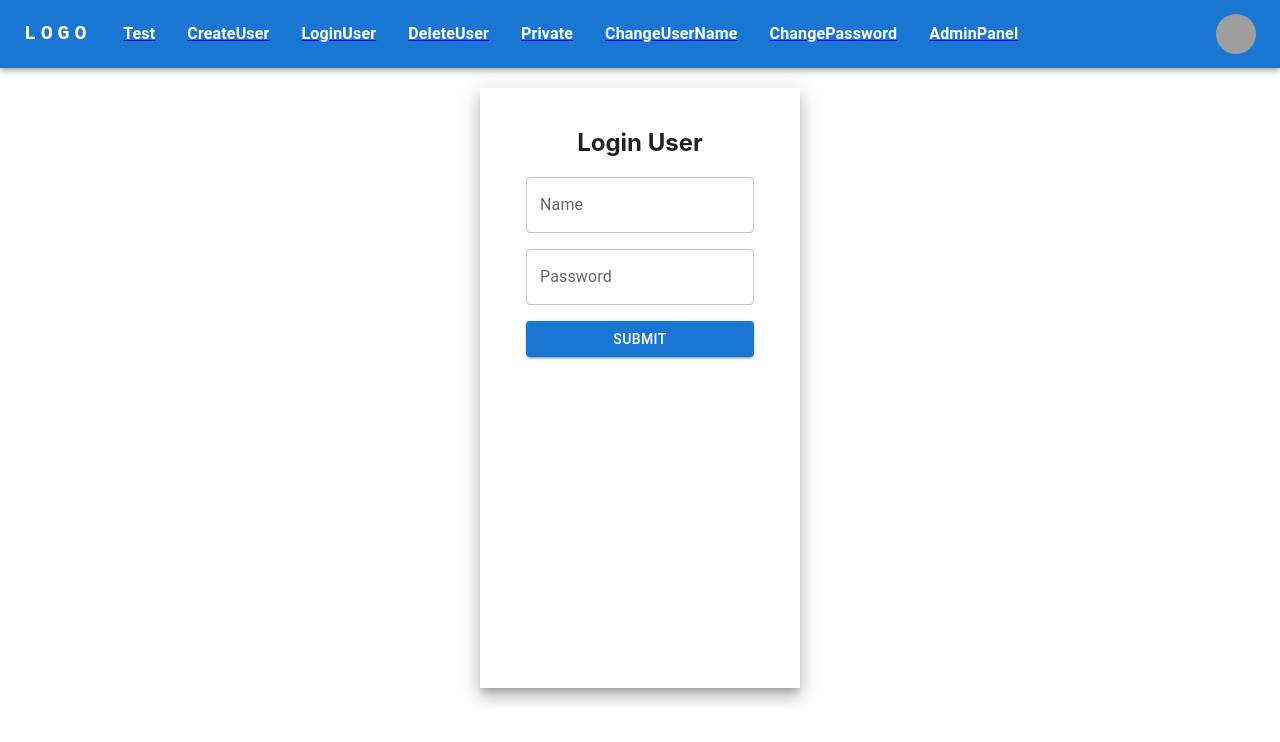
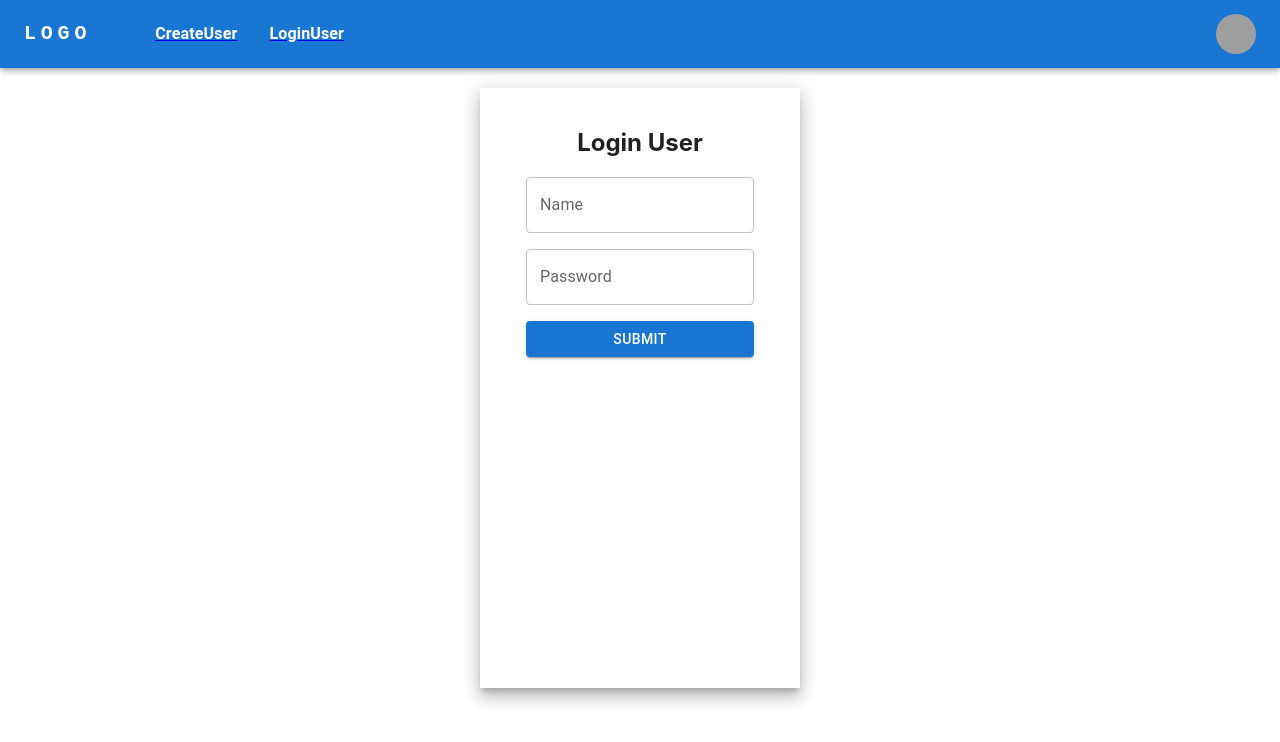
Before and after one commit to prasadmagi/frontenduser, a React (Create React App) app: page /LoginUser in a window 1280 px wide. Shown: the top 742 px of the page. Built offline with nearby package versions, Linux system fonts and the light colour scheme; grey boxes are pictures that could not be loaded.

Commit message:
Dynamic Menu Added with hide Route
Dynamic Menu Added with hide Route

```diff
--- a/package.json
+++ b/package.json
@@ -14,6 +14,7 @@
     "@testing-library/react": "^13.4.0",
     "@testing-library/user-event": "^13.5.0",
     "axios": "^1.5.1",
+    "material-react-table": "^2.6.1",
     "react": "^18.2.0",
     "react-dom": "^18.2.0",
     "react-promise-tracker": "^2.1.1",
--- a/src/components/Layout.js
+++ b/src/components/Layout.js
@@ -1,4 +1,4 @@
-import React, { useContext, useState } from "react";
+import React, { useContext, useEffect, useState } from "react";
 import { Link, Outlet } from "react-router-dom";
 import AppBar from "@mui/material/AppBar";
 import Box from "@mui/material/Box";
@@ -10,73 +10,64 @@ import Container from "@mui/material/Container";
 import Tooltip from "@mui/material/Tooltip";
 import MenuItem from "@mui/material/MenuItem";
 import UserContext from "./UserContext";
-import Avatar from '@mui/material/Avatar';
-import { useTheme } from '@mui/material';
-import useMediaQuery from '@mui/material/useMediaQuery';
+import Avatar from "@mui/material/Avatar";
+import { useTheme } from "@mui/material";
+import useMediaQuery from "@mui/material/useMediaQuery";
 import { popUp } from "../Helper";
-import {
-  CircularProgress,
-} from "@mui/material";
+import { CircularProgress } from "@mui/material";
 import { useNavigate } from "react-router-dom";
 import { DrawerMenu } from "./DrawerMenu";
+import { Menus1, Menus2} from './Menus';
 export const Layout = () => {
-  const theme = useTheme()
-  const AuthToken = useContext(UserContext)
-  const useMatch = useMediaQuery(theme.breakpoints.down('sm'))
-  const [isLoading, setisLoading] = useState(false)
-  const navigate = useNavigate()
-  const setting = ["Profile", "Logout"]
+  const theme = useTheme();
+  const AuthToken = useContext(UserContext);
+  const useMatch = useMediaQuery(theme.breakpoints.down("sm"));
+  const [isLoading, setisLoading] = useState(false);
+  const navigate = useNavigate();
+  const setting = ["Profile", "Logout"];
   const [anchorElUser, setAnchorElUser] = React.useState(null);
-
-
+  const [allmenu, setAllmenu] = useState([])
+  const token =localStorage.getItem("token")
   const handleOpenUserMenu = (event) => {
-    debugger
+    debugger;
     console.log(AuthToken);
     if (AuthToken) {
-
       setAnchorElUser(event.currentTarget);
     }
   };
 
   const handleMenuClick = async (e) => {
-    debugger
-    setisLoading(true)
+    debugger;
+    setisLoading(true);
     console.log(e, "check");
     if (e === "Logout") {
-      //   let url = window.REACT_APP_URL + "logout";
-
-      //   let response = await axios.get(url)
-      //   let result = await response.data
-      //   setisLoading(false)
-      //   if (result.msgId === -1) {
-      //     popUp({ message: result.message, icons: "error", title: "Error" })
-      //     return
-      //   } else {
-      //     popUp({ message: result.message, icons: "success", title: "Success" })
-      //     return
-
-      //   }
-      // }
-
-      let token = localStorage.getItem("token")
+      let token = localStorage.getItem("token");
 
       if (token) {
-        setisLoading(false)
-        localStorage.clear()
-        popUp({ message: "User Logout Successfully", icons: "success", title: "Success" }).then((event) => {
+        setisLoading(false);
+        localStorage.clear();
+        popUp({
+          message: "User Logout Successfully",
+          icons: "success",
+          title: "Success",
+        }).then((event) => {
           if (event.isConfirmed) {
-            navigate("/")
+            navigate("/");
           }
-        })
-        return
+        });
+        return;
       } else {
-        setisLoading(false)
-        popUp({ message: "Please Login First", icons: "error", title: "Error" }).then((event) => {
+        setisLoading(false);
+        popUp({
+          message: "Please Login First",
+          icons: "error",
+          title: "Error",
+        }).then((event) => {
           if (event.isConfirmed) {
-            navigate("/LoginUser")
+            navigate("/LoginUser");
           }
-        })
-        return
+        });
+        return;
       }
     }
   };
@@ -84,13 +75,20 @@ export const Layout = () => {
   const handleCloseUserMenu = () => {
     setAnchorElUser(null);
   };
+
+  useEffect(()=> {
+    debugger
+    if(token) {
+      setAllmenu([...Menus2])
+    }else {
+      setAllmenu([...Menus1])
+    }
+  }, [token])
   return (
     <>
-      {
-        isLoading ? (
+      {isLoading ? (
         <CircularProgress />
-        ) :
-          (
+      ) : (
         <AppBar position="static">
           <Container maxWidth="xl">
             <Toolbar disableGutters>
@@ -143,7 +141,7 @@ export const Layout = () => {
                   }}
                 ></Menu>
               </Box>
-                  {/* <AdbIcon sx={{ display: { xs: 'flex', md: 'none' }, mr: 1 }} /> */}
+
               <Typography
                 variant="h5"
                 noWrap
@@ -163,14 +161,17 @@ export const Layout = () => {
                 Test
               </Typography>
               <Box sx={{ flexGrow: 1, display: { xs: "none", md: "flex" } }}>
+                {useMatch ? (
+                  <DrawerMenu />
+                ) : (
+                  <>
                   {
-                      useMatch ? (
-                        <DrawerMenu />
-                      ) :
-                        (
+                    allmenu.map((menu) => {
+                      return (
                         <>
+
                           <MenuItem>
-                              <Link to="/">
+                            <Link to={`/${menu}`}>
                               <Typography
                                 textAlign="center"
                                 sx={{
@@ -180,165 +181,63 @@ export const Layout = () => {
                                   fontWeight: "bold",
                                 }}
                               >
-                                  Test
+                                {menu}
                               </Typography>
                             </Link>
                           </MenuItem>
-                            <MenuItem>
-                              <Link to="/CreateUser">
-                                <Typography
-                                  textAlign="center"
-                                  sx={{
-                                    my: 2,
-                                    color: "white",
-                                    display: "block",
-                                    fontWeight: "bold",
-                                  }}
-                                >
-                                  CreateUser
-                                </Typography>
-                              </Link>
-                            </MenuItem>
-                            <MenuItem>
-                              <Link to="/LoginUser">
-                                <Typography
-                                  textAlign="center"
-                                  sx={{
-                                    my: 2,
-                                    color: "white",
-                                    display: "block",
-                                    fontWeight: "bold",
-                                  }}
-                                >
-                                  LoginUser
-                                </Typography>
-                              </Link>
-                            </MenuItem>
+                        </>
+                      );
+                    })}
 
 
-                            <MenuItem>
-                              <Link to="/DeleteUser">
-                                <Typography
-                                  textAlign="center"
-                                  sx={{
-                                    my: 2,
-                                    color: "white",
-                                    display: "block",
-                                    fontWeight: "bold",
-                                  }}
-                                >
-                                  DeleteUser
-                                </Typography>
-                              </Link>
-                            </MenuItem>
 
-                            <MenuItem>
-                              <Link to="/Private">
-                                <Typography
-                                  textAlign="center"
-                                  sx={{
-                                    my: 2,
-                                    color: "white",
-                                    display: "block",
-                                    fontWeight: "bold",
-                                  }}
-                                >
-                                  Private
-                                </Typography>
-                              </Link>
-                            </MenuItem>
-                            <MenuItem>
-                              <Link to="/ChangeUserName">
-                                <Typography
-                                  textAlign="center"
-                                  sx={{
-                                    my: 2,
-                                    color: "white",
-                                    display: "block",
-                                    fontWeight: "bold",
-                                  }}
-                                >
-                                  ChangeUserName
-                                </Typography>
-                              </Link>
-                            </MenuItem>
-                            <MenuItem>
-                              <Link to="/ChangePassword">
-                                <Typography
-                                  textAlign="center"
-                                  sx={{
-                                    my: 2,
-                                    color: "white",
-                                    display: "block",
-                                    fontWeight: "bold",
-                                  }}
-                                >
-                                  ChangePassword
-                                </Typography>
-                              </Link>
-                            </MenuItem>
-                            <MenuItem>
-                              <Link to="/AdminPanel">
-                                <Typography
-                                  textAlign="center"
-                                  sx={{
-                                    my: 2,
-                                    color: "white",
-                                    display: "block",
-                                    fontWeight: "bold",
-                                  }}
-                                >
-                                  AdminPanel
-                                </Typography>
-                              </Link>
-                            </MenuItem>
 
                   </>
-                        )
-                    }
-
+                )}
               </Box>
 
               <Box sx={{ flexGrow: 0 }}>
                 <Tooltip title="Open settings">
                   <IconButton onClick={handleOpenUserMenu} sx={{ p: 0 }}>
-                        <Avatar alt="Remy Sharp" src="/static/images/avatar/2.jpg" />
+                    <Avatar
+                      alt="Remy Sharp"
+                      src="/static/images/avatar/2.jpg"
+                    />
                   </IconButton>
                 </Tooltip>
                 <Menu
-                      sx={{ mt: '45px' }}
+                  sx={{ mt: "45px" }}
                   id="menu-appbar"
                   anchorEl={anchorElUser}
                   anchorOrigin={{
-                        vertical: 'top',
-                        horizontal: 'right',
+                    vertical: "top",
+                    horizontal: "right",
                   }}
                   keepMounted
                   transformOrigin={{
-                        vertical: 'top',
-                        horizontal: 'right',
+                    vertical: "top",
+                    horizontal: "right",
                   }}
                   open={Boolean(anchorElUser)}
                   onClose={handleCloseUserMenu}
                 >
                   {setting.map((setting) => (
                     <MenuItem key={setting} onClick={handleCloseUserMenu}>
-
-                          <Typography textAlign="center" onClick={() => handleMenuClick(setting)}>{setting}</Typography>
+                      <Typography
+                        textAlign="center"
+                        onClick={() => handleMenuClick(setting)}
+                      >
+                        {setting}
+                      </Typography>
                     </MenuItem>
                   ))}
                 </Menu>
               </Box>
             </Toolbar>
-
           </Container>
         </AppBar>
-
-          )
-      }
+      )}
       <Outlet />
-
-
     </>
   );
 };
--- /dev/null
+++ b/src/components/Menus.js
@@ -0,0 +1,12 @@
+export const Menus1 = ["", "CreateUser", "LoginUser"];
+
+export const Menus2 = [
+  "",
+  "CreateUser",
+  "LoginUser",
+  "DeleteUser",
+  "Private",
+  "ChangeUserName",
+  "ChangePassword",
+  "AdminPanel",
+];
--- a/src/redux/authActions.js
+++ b/src/redux/authActions.js
@@ -17,7 +17,7 @@ export const createUser = createAsyncThunk(
             }
             const createUserData = await axios.post(`${backendUrl}/createUser`, { name, password, isAdmin }, config)
 
-            return createUserData;
+            return createUserData.data;
         } catch (err) {
             console.log(err);
         }
```
Also changed, not shown: src/redux/userSlice.js (+9 -2 lines), 1 other file (tests, documents, lock files or other folders). Lines whose indentation alone changed are shown as unchanged.
